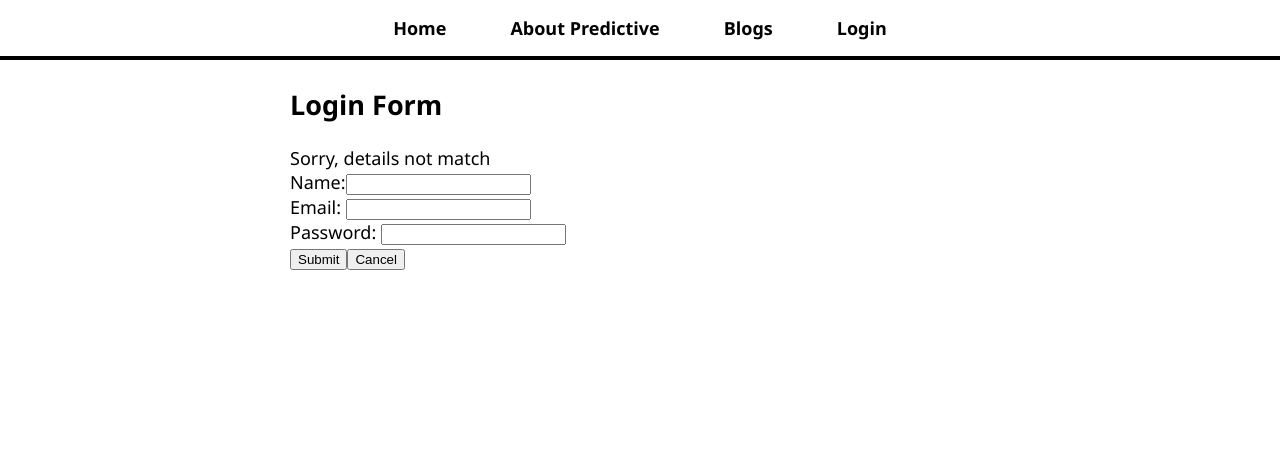
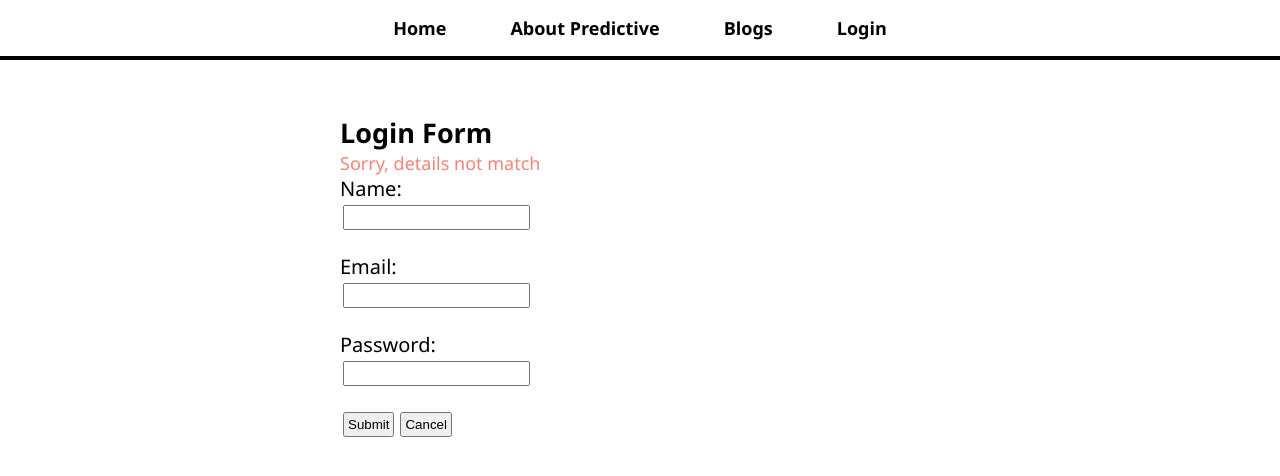
Before and after one commit to yangcodes/predictive-menu-code-test, a React (Create React App) app: page /login in a window 1280 px wide. Both pictures are taken after a click on the button "Submit". Shown: the top 476 px of the page. Built offline with nearby package versions, Linux system fonts and the light colour scheme.

Commit message:
added css on login form

```diff
--- a/src/App.js
+++ b/src/App.js
@@ -1,7 +1,7 @@
+import React from "react";
+import { BrowserRouter as Router, Route } from "react-router-dom";
 import "./App.css";
 import HomePage from "./Pages/HomePage";
-import { BrowserRouter as Router, Route } from "react-router-dom";
-
 import AboutPage from "./Pages/AboutPage";
 import BlogListPage from "./Pages/BlogListPage";
 import BlogPage from "./Pages/BlogPage";
--- /dev/null
+++ b/src/Pages/LoginForm.css
@@ -0,0 +1,37 @@
+* {
+  margin: 0;
+  padding: 0;
+  box-sizing: border-box;
+}
+
+form {
+  display: block;
+  position: relative;
+}
+form .form-inner {
+  position: relative;
+  display: block;
+  padding: 50px;
+}
+
+form .form-inner .form-group {
+  display: block;
+  width: 300px;
+  margin-bottom: 20px;
+}
+
+.form-inner .form-group label {
+  display: block;
+  font-size: 20px;
+}
+
+form .form-inner .form-group .form-button {
+  font-size: 20px;
+  padding: 5px;
+  border-radius: 10px;
+}
+
+input {
+  padding: 3px;
+  margin: 3px;
+}
--- a/src/Pages/LoginForm.js
+++ b/src/Pages/LoginForm.js
@@ -1,4 +1,5 @@
 import React, { useState } from "react";
+import "./LoginForm.css";
 
 function LoginForm({ Submit, error }) {
   const [details, setDetails] = useState({
@@ -18,7 +19,7 @@ function LoginForm({ Submit, error }) {
     <form>
       <div className="form-inner">
         <h2>Login Form</h2>
-        {error != "" ? <div className="error">{error}</div> : ""}
+        {error !== "" ? <div className="error">{error}</div> : ""}
         <div className="form-group">
           <label htmlFor="name">Name:</label>
           <input
--- /dev/null
+++ b/src/Pages/LoginPage.css
@@ -0,0 +1,18 @@
+.error {
+  color: salmon;
+}
+
+div {
+  position: relative;
+}
+button {
+  padding: 16px;
+  position: absolute;
+  font-size: 16px;
+  background-color: black;
+  color: white;
+  border-radius: 8px;
+  cursor: pointer;
+  top: 80px;
+  left: 100px;
+}
--- a/src/Pages/LoginPage.js
+++ b/src/Pages/LoginPage.js
@@ -1,5 +1,6 @@
 import React, { useState } from "react";
 import LoginForm from "./LoginForm";
+import "./LoginPage.css";
 
 const LoginPage = () => {
   const adminUser = {
@@ -14,9 +15,9 @@ const LoginPage = () => {
   const Submit = (details) => {
     console.log(details);
     if (
-      details.name == adminUser.name &&
-      details.email == adminUser.email &&
-      details.password == adminUser.password
+      details.name === adminUser.name &&
+      details.email === adminUser.email &&
+      details.password === adminUser.password
     ) {
       console.log("yay logged in");
       setUser({
@@ -41,7 +42,9 @@ const LoginPage = () => {
         <div>
           <h2>
             Welcome, <span>{user.name}</span>
-            <button onClick={Logout}>Logout</button>
+            <button className="error" onClick={Logout}>
+              Logout
+            </button>
           </h2>
         </div>
       ) : (
--- a/src/index.js
+++ b/src/index.js
@@ -1,17 +1,11 @@
-import React from 'react';
-import ReactDOM from 'react-dom';
-import './index.css';
-import App from './App';
-import reportWebVitals from './reportWebVitals';
+import React from "react";
+import ReactDOM from "react-dom";
+import "./index.css";
+
+import App from "./App";
 
 ReactDOM.render(
-  <React.StrictMode>
-    <App />
-  </React.StrictMode>,
-  document.getElementById('root')
+  <App />,
+
+  document.getElementById("root")
 );
-
-// If you want to start measuring performance in your app, pass a function
-// to log results (for example: reportWebVitals(console.log))
-// or send to an analytics endpoint. Learn more: https://bit.ly/CRA-vitals
-reportWebVitals();
```
